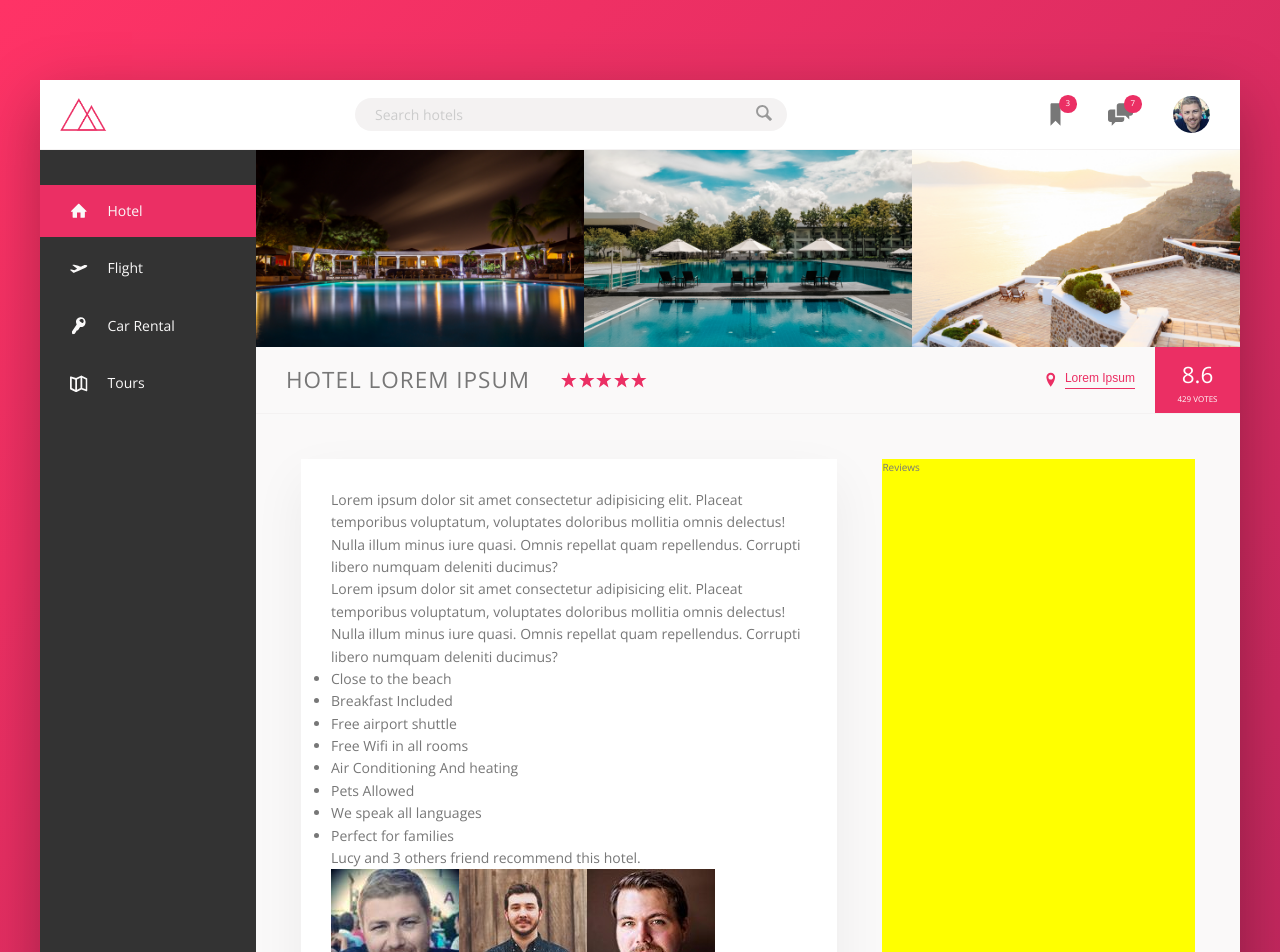
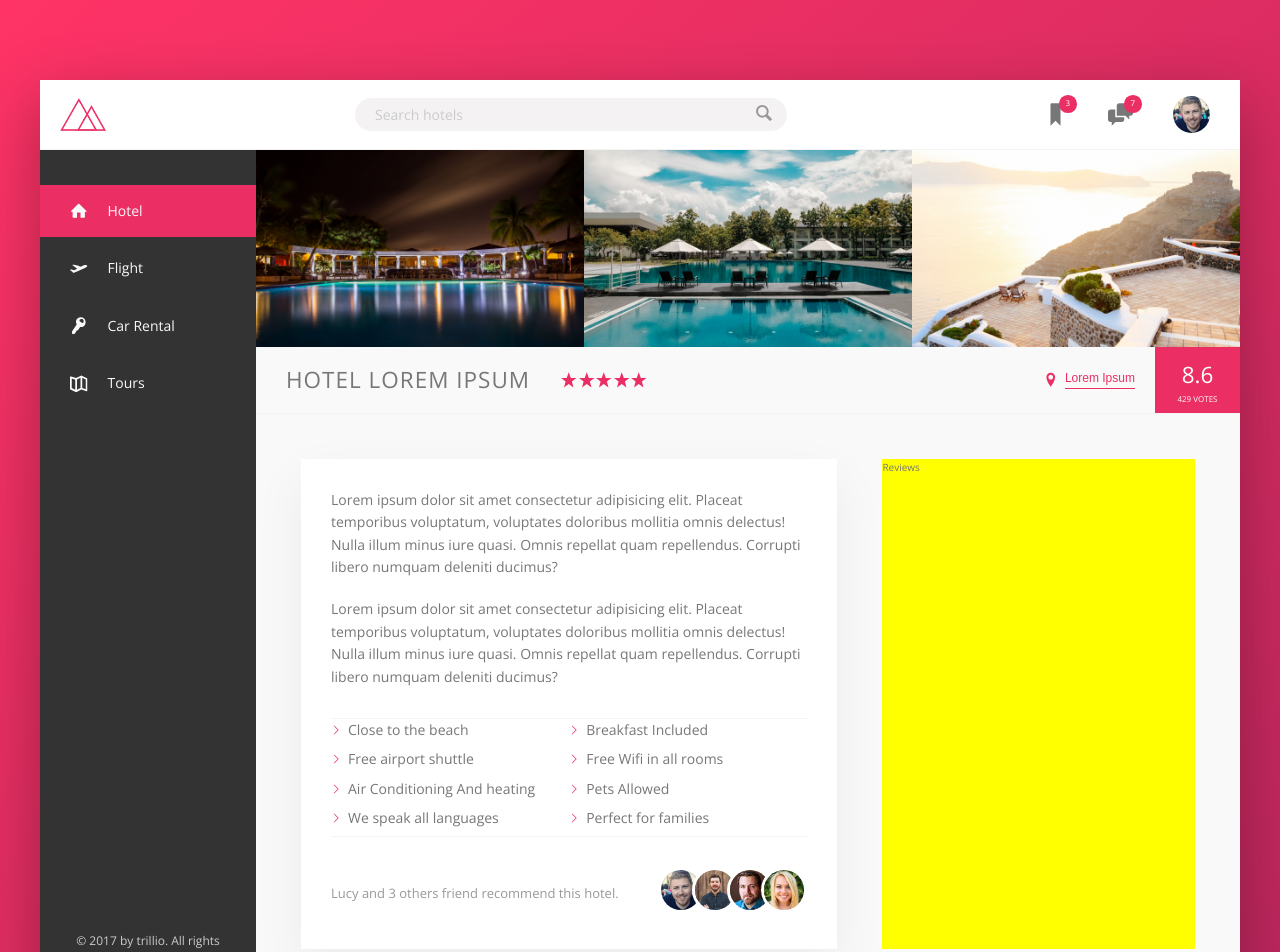
Before and after one commit to akshayr20/Hotel-Booking, an Angular app: page / in a window 1280 px wide. Shown: the top 952 px of the page. Built offline with nearby package versions, Linux system fonts and the light colour scheme.

Commit message:
added styling for hotel details section

```diff
--- a/src/app/hotel-view/hotel-detail/hotel-detail.component.scss
+++ b/src/app/hotel-view/hotel-detail/hotel-detail.component.scss
@@ -18,3 +18,59 @@
   background-color: yellow;
   flex: 1;
 }
+
+.paragraph:not(:last-of-type) {
+  margin-bottom: 2rem;
+}
+
+.list {
+  list-style: none;
+  margin: 3rem 0;
+  border-top: var(--line);
+  border-bottom: var(--line);
+
+  display: flex;
+  flex-wrap: wrap;
+  &__item {
+    flex: 0 0 50%;
+    margin-bottom: 0.7rem;
+  }
+  &__item::before {
+    content: '';
+    display: inline-block;
+    height: 1rem;
+    width: 1rem;
+    margin-right: 0.7rem;
+    // background-image: url('../../../assets/img/chevron-thin-right.svg');
+    // background-size: cover;
+
+    background-color: var(--color-primary);
+    --webkit-mask-image: url('../../../assets/img/chevron-thin-right.svg');
+    --webkit-mask-size: cover;
+    mask-image: url('../../../assets/img/chevron-thin-right.svg');
+    mask-size: cover;
+  }
+}
+
+.recommend {
+  font-size: 1.3rem;
+  color: var(--color-grey-dark-3);
+
+  display: flex;
+  align-items: center;
+
+  &__count {
+    margin-right: auto;
+  }
+
+  &__photo {
+    box-sizing: content-box;
+    height: 4rem;
+    width: 4rem;
+    border-radius: 50%;
+    border: 3px solid #fff;
+    &:not(:last-child) {
+      margin-right: -1.15rem;
+    }
+  }
+}
```
